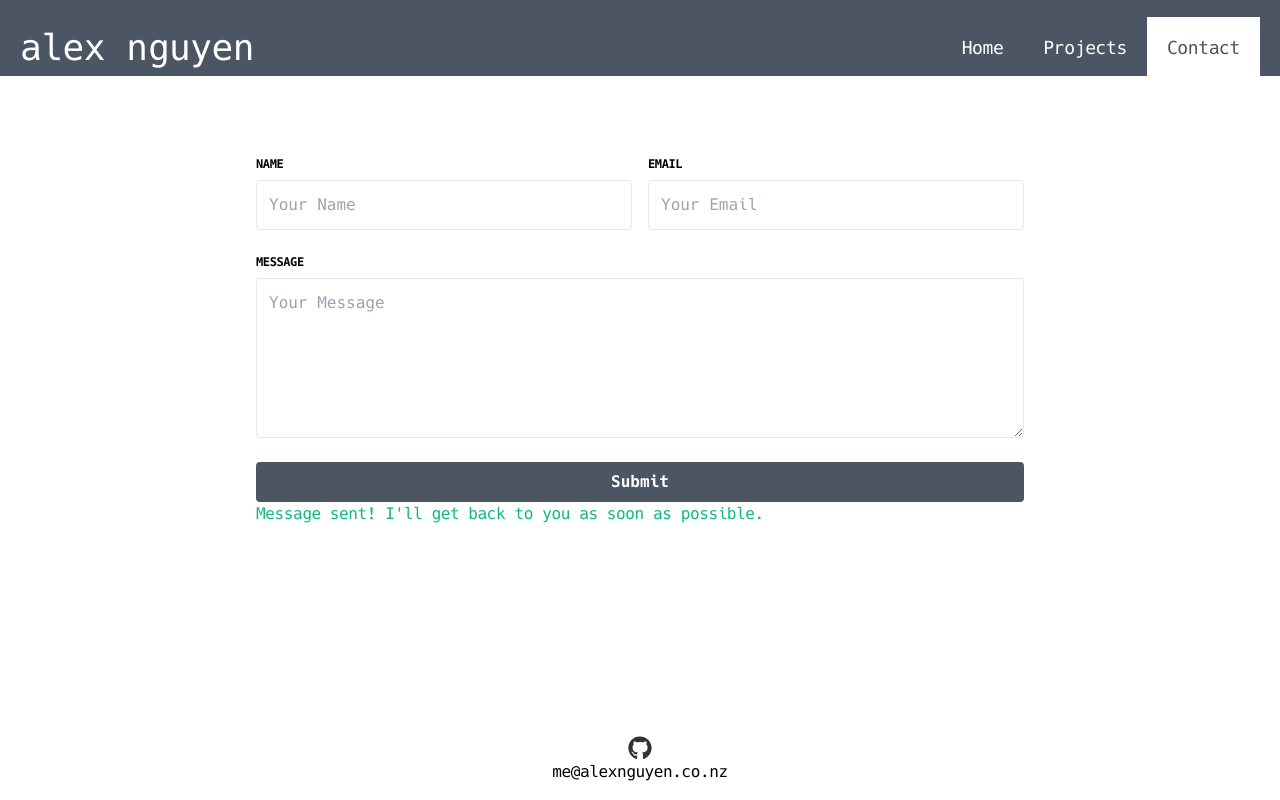
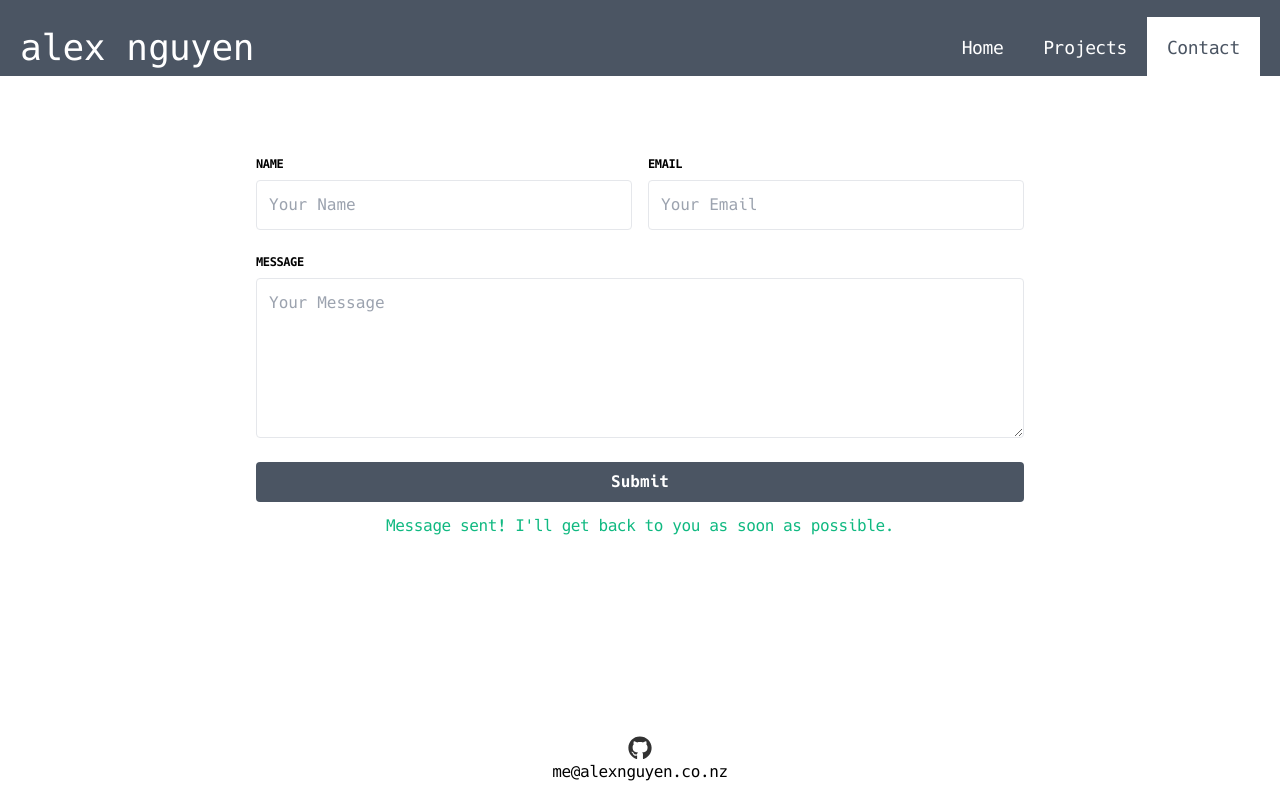
Before and after one commit to alexnguyennz/alexnguyen.co.nz, a Next.js app: page /contact in a window 1280 px wide. Both pictures are taken after typing "Sample", "name@example.com", "Sample" into the empty fields and a click on the input 640 px from the left and 482 px from the top of the page. Built offline with nearby package versions, Linux system fonts and the light colour scheme.

Commit message:
Update contact.js

```diff
--- a/pages/contact.js
+++ b/pages/contact.js
@@ -32,7 +32,7 @@ export default function Contact() {
 
     return (
         <Layout title={pageTitle}>
-            <form className="w-full max-w-3xl mx-auto" name="contact" method="post" onSubmit={handleSubmit(onSubmit)}  data-netlify="true">
+            <form className="w-full max-w-3xl mx-auto" name="contact" method="post" onSubmit={handleSubmit(onSubmit)} noValidate data-netlify="true">
                 <input type="hidden" name="form-name" value="contact" /> {/* Netlify Form hook */}
 
                 <div className="flex flex-wrap mb-6">
@@ -62,7 +62,7 @@ export default function Contact() {
                 <div className="flex flex-wrap">
                     <div className="w-full">
                         <input type="submit" className="w-full text-white font-semibold bg-gray-600 hover:bg-gray-700 p-2 rounded transition cursor-pointer dark:bg-gray-600 dark:hover:bg-gray-700" />
-                        {isSubmitted && <span className="text-base text-green-500">Message sent! I&apos;ll get back to you as soon as possible.</span>}
+                        {isSubmitted && <p className="text-base text-green-500 mt-3 text-center">Message sent! I&apos;ll get back to you as soon as possible.</p>}
                     </div>
                 </div>
             </form>
```
